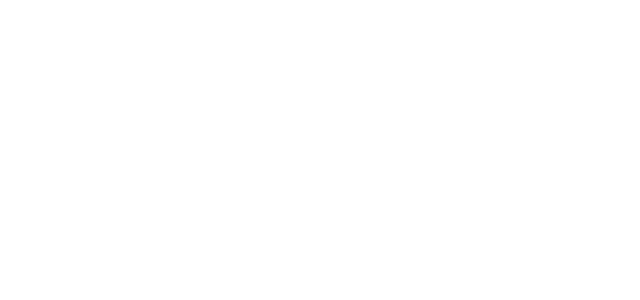
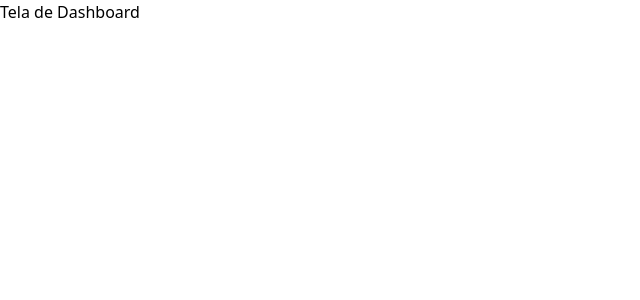
Before and after one commit to alvarogomesilva/simple-inventory-manager, a React (Vite) app in the folder frontend/: page / in a window 1280 px wide. Before the commit this address had no page. Shown: the top 300 px of the page, without its empty margins (0-640 px from the left). Built offline with nearby package versions, Linux system fonts and the light colour scheme.

Commit message:
feat: adiciona tela Dashboard

```diff
--- a/frontend/src/App.tsx
+++ b/frontend/src/App.tsx
@@ -1,6 +1,7 @@
 import { BrowserRouter, Route, Routes } from "react-router"
 import { Login } from "./pages/Login"
 import { Register } from "./pages/Register"
+import { Dashboard } from "./pages/Dashboard"
 
 function App() {
 
@@ -9,6 +10,7 @@
       <Routes>
         <Route path="/login" element={<Login />}/>
         <Route path="/register" element={<Register />}/>
+        <Route path="/" element={<Dashboard />}/>
       </Routes>
     </BrowserRouter>
   )
--- /dev/null
+++ b/frontend/src/pages/Dashboard/index.tsx
@@ -0,0 +1,7 @@
+
+export function Dashboard() {
+
+    return (
+        <h1>Tela de Dashboard</h1>
+    )
+}
```
